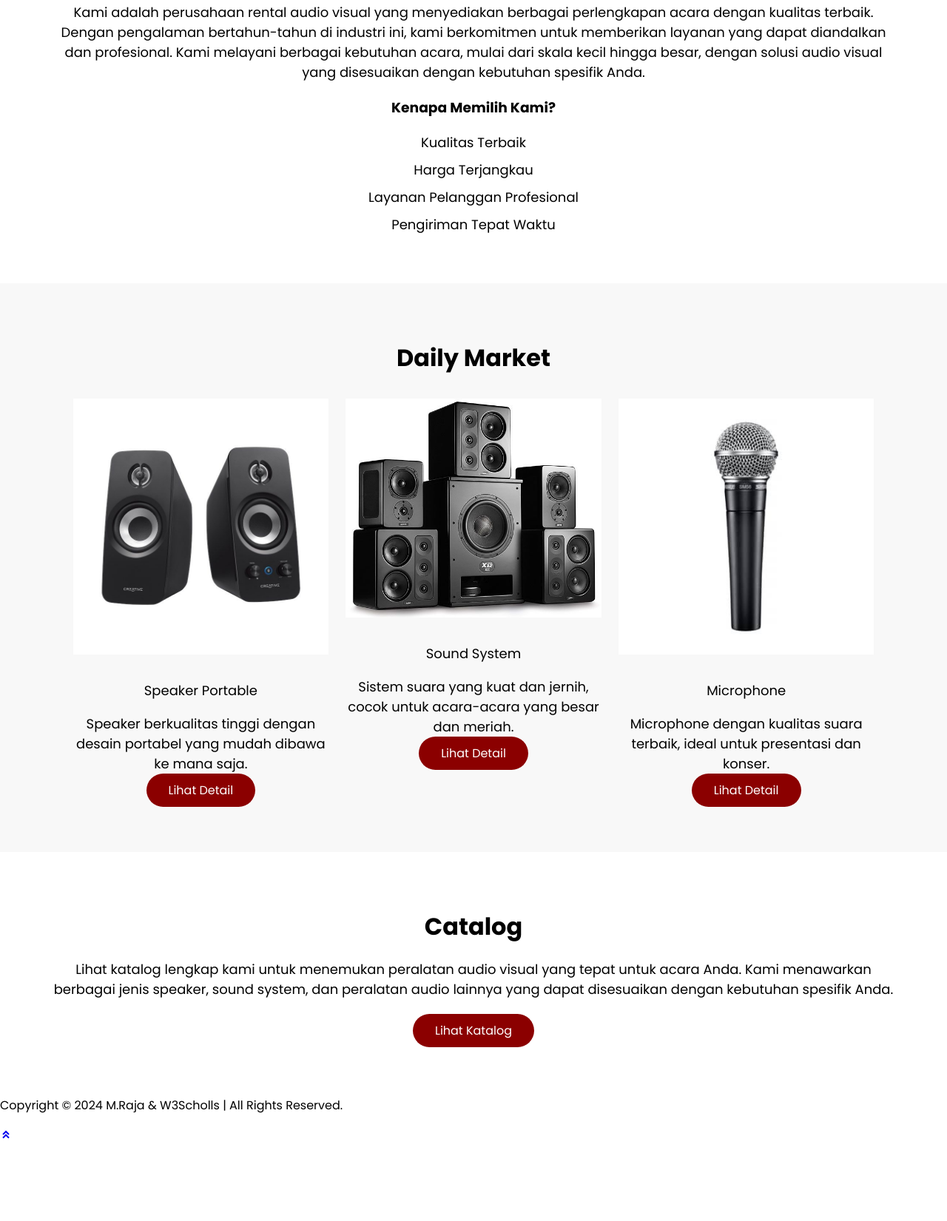
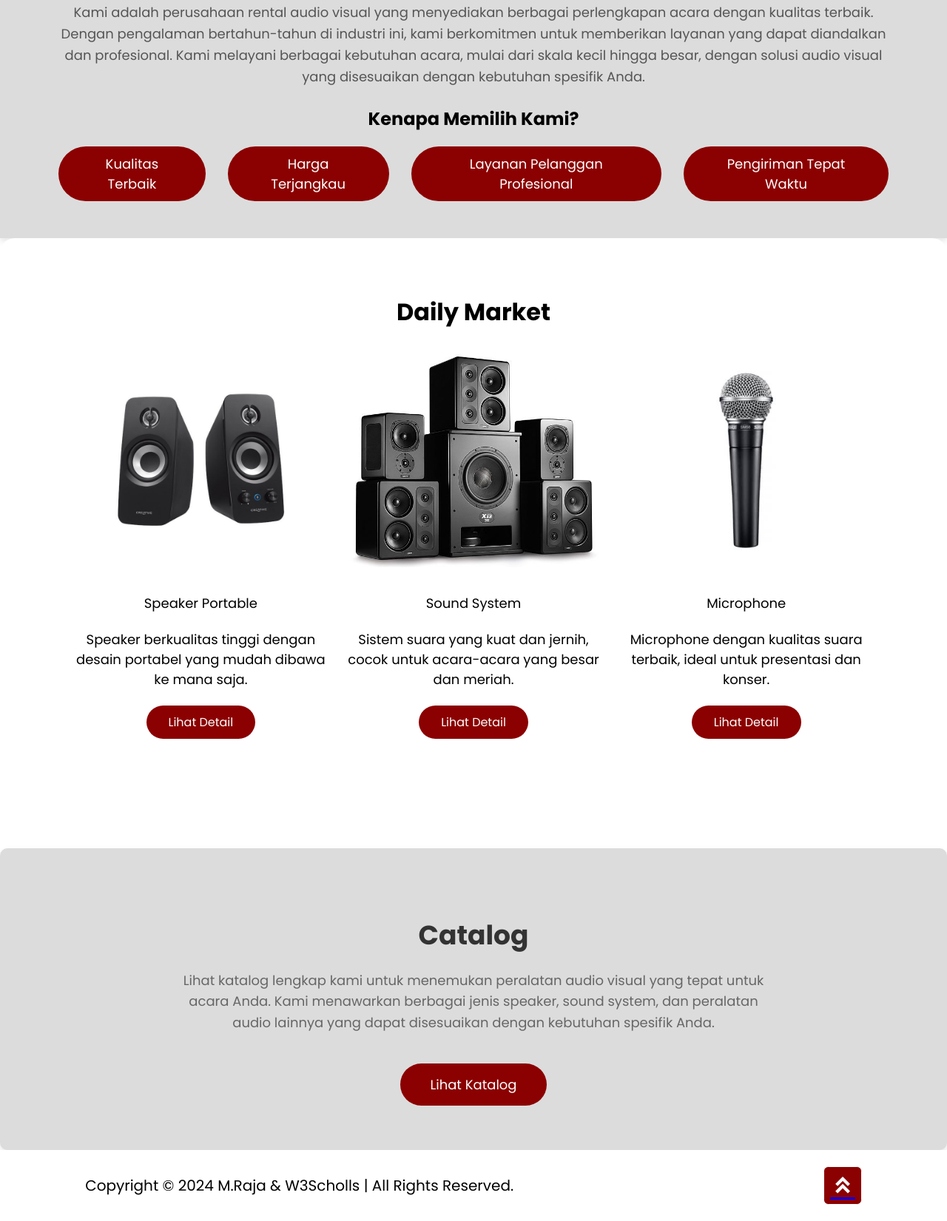
Before and after one commit to Radja02/Radja02.github.io, a plain HTML site: page index.html in a window 1280 px wide. Shown: the part 836-2487 px from the top of the page at 74% size. Before the commit the page ends 2384 px from the top, so only its background shows below. Drawn offline with nearby package versions, Linux system fonts and the light colour scheme.

Commit message:
Update styles.css

```diff
--- a/styles/styles.css
+++ b/styles/styles.css
@@ -56,7 +56,7 @@ img {
 }
 
 span {
-    color: red;
+    color: darkred;
 }
 
 .profil .btn {
@@ -104,6 +104,21 @@ span {
     background: black;
 }
 
+.btn-ayn {
+    color: white;
+    background: darkred;
+    display: inline-block;
+    padding: 10px 30px;
+    border-radius: 40px;
+    text-decoration: none;
+    transition: all cubic-bezier(0.165, 0.84, 0.44, 1) 1s;
+}
+
+.btn-ayn:hover {
+    color: white;
+    background: black;
+}
+
 
 /* Hero Section */
 .hero {
@@ -122,36 +137,52 @@ span {
 
 /* About Section */
 .about {
-    background: #ffffff;
+    background: #dcdcdc;
     padding: 50px 0;
     text-align: center;
+    box-shadow: 0 4px 8px rgba(0,0,0,0.1);
 }
 
 .about h2 {
     font-size: 32px;
     margin-bottom: 20px;
+    font-weight: bold;
 }
 
 .about p {
     font-size: 18px;
     margin-bottom: 20px;
+    line-height: 1.6;
+    color: #555;
+}
+
+.about h3 {
+    font-size: 24px;
+    margin-bottom: 20px;
+    font-weight: bold;
 }
 
 .about ul {
     list-style: none;
     padding: 0;
+    margin: 0;
+    display: flex;
+    justify-content: center;
 }
 
 .about ul li {
     font-size: 18px;
-    margin-bottom: 10px;
+    margin: 0 15px;
+    color: #333;
 }
+
 
 /* Daily Market Section */
 .daily-market {
-    background: #f8f8f8;
+    background: #ffff;
     padding: 50px 0;
     text-align: center;
+    border-radius: 20px;
 }
 
 .daily-market h2 {
@@ -170,43 +201,125 @@ span {
 
 .daily-market .col4 img {
     max-width: 100%;
-    height: auto;
+    height: 50%;
     margin-bottom: 10px;
 }
 
 .daily-market .col4 p {
     font-size: 18px;
-    margin-bottom: 0;
+    margin-bottom: 22px;
 }
 
 /* Catalog Section */
 .catalog {
-    background: #ffffff;
-    padding: 50px 0;
+    background: #dcdcdc;
+    padding: 60px 0;
     text-align: center;
+    border-radius: 10px;
+    box-shadow: 0 4px 8px rgba(0, 0, 0, 0.1);
+    margin-top: 30px;
 }
 
 .catalog h2 {
-    font-size: 32px;
+    font-size: 36px;
     margin-bottom: 20px;
+    color: #333;
 }
 
 .catalog p {
     font-size: 18px;
-    margin-bottom: 20px;
+    margin-bottom: 40px;
+    color: #666;
+    line-height: 1.6;
+    max-width: 800px;
+    margin: 0 auto 40px auto;
 }
 
-.catalog .btn {
+.catalog .btn-cta {
     color: white;
     background: darkred;
     display: inline-block;
-    padding: 10px 30px;
+    padding: 15px 40px;
     border-radius: 40px;
     text-decoration: none;
-    transition: all cubic-bezier(0.165, 0.84, 0.44, 1) 1s;
+    font-size: 18px;
+    transition: all 0.3s ease;
 }
 
-.catalog .btn:hover {
-    color: white;
+.catalog .btn-cta:hover {
     background: black;
 }
+
+.footer {
+    display: flex;
+    justify-content: space-between;
+    align-items: center;
+    flex-wrap: wrap;
+    padding: 0.8rem 9%;
+    background: white;
+}
+
+.footer-text p {
+    font-size: 20px;
+}
+
+.footer-iconTop a {
+    position: relative;
+    display: flex;
+    justify-content: center;
+    align-items: center;
+    padding: 0.5rem;
+    background: darkred;
+    border: 0.1rem solid white;
+    border-radius: 0.4rem;
+    z-index: 1;
+    overflow: hidden;
+}
+
+.footer-iconTop a::before {
+    content: "";
+    position: absolute;
+    top: 0;
+    left: 0;
+    width: 0;
+    height: 100%;
+    background: #dcdcdc;
+    z-index: -1;
+    transition: 0.5s;
+}
+
+.footer-iconTop a:hover::before {
+    width: 100%;
+}
+
+.footer-iconTop a i {
+    font-size: 2.1rem;
+    color: white;
+    transition: 0.5s;
+}
+
+.footer-iconTop a:hover i {
+    color: white;
+}
+
+/* Media Queries */
+@media (max-width: 1200px) {
+    .col6, .col4 {
+        flex: 0 0 48%;
+    }
+}
+
+@media (max-width: 768px) {
+    .nav, .about ul, .row {
+        flex-direction: column;
+    }
+
+    .col6, .col4 {
+        flex: 0 0 100%;
+        margin: 0 0 20px 0;
+    }
+
+    .about ul li {
+        margin: 10px 0;
+    }
+}
```
